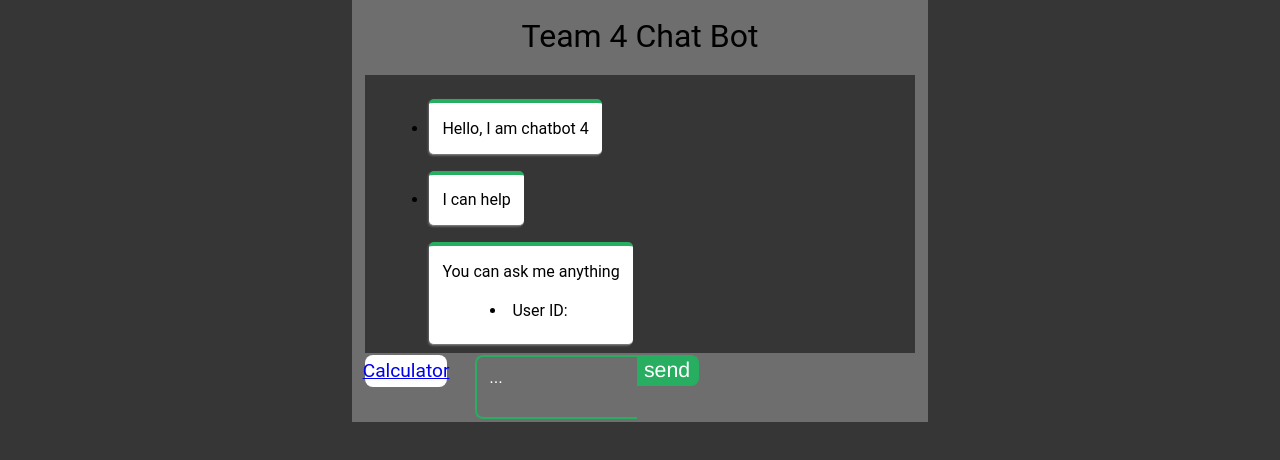
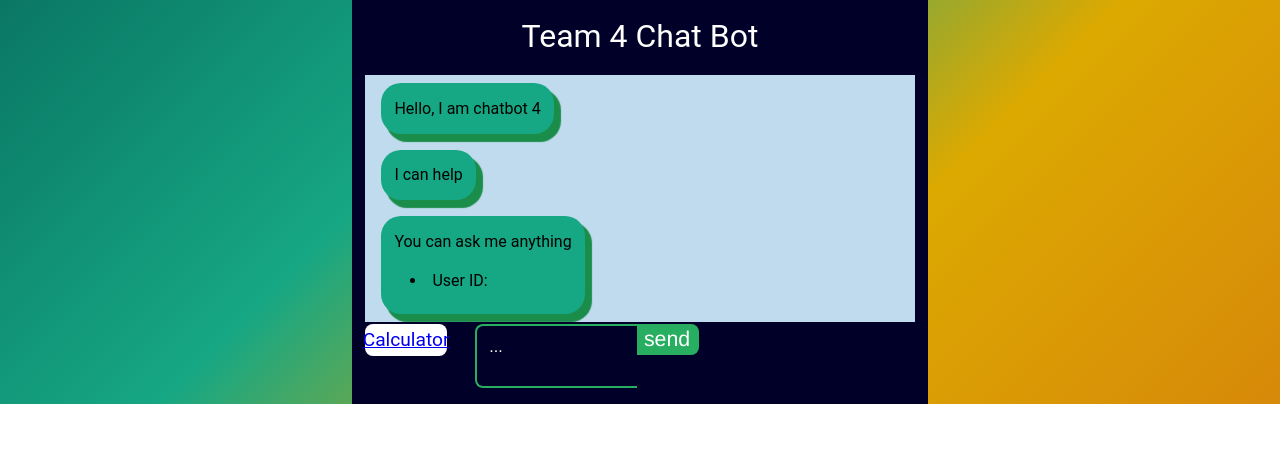
Before and after one commit to Lumenita/Team4, a React (Create React App) app in the folder my-app/: page / in a window 1280 px wide. Shown: the top 460 px of the page. Built offline with nearby package versions, Linux system fonts and the light colour scheme; no server answers; the HTML template or start-up script is replaced by a standard one.

Commit message:
Css update
overhaul to color of page, cleaned up css for most parts except calculator and input area.
Fixed different resolution issue for the most part

```diff
--- a/my-app/src/App.js
+++ b/my-app/src/App.js
@@ -54,8 +54,9 @@ import './components/Style.css';
     // </div>
 
     <body>
+      <div>
+
         <div class="mainPage">
-
           <div class="title">
             <span> Team 4 Chat Bot </span>
           </div>
@@ -65,8 +66,6 @@ import './components/Style.css';
               <li class="botOutput botOutput--standard">Hello, I am chatbot 4</li>
               <li class="botOutput botOutput--standard">I can help</li>
               <li class="botOutput botOutput--standard">
-
-
                 <span class="botOutput--second-sentence">You can ask me anything</span>
                 <ul>
                   <li class="input__nested-list">User ID: {userID.users}</li>
@@ -76,21 +75,18 @@ import './components/Style.css';
           </div>
 
           <div class="chatboxArea">
-
             <div class="calculator">
               <a href="https://www.desmos.com/scientific">Calculator</a>
             </div>
 
             <div>
               <form action="" id="chatform" onSubmit={handleSubmit}>
-                <textarea placeholder="..." class="chatbox" name="chatbox" onChange={event => setText(event.target.value)}  minLength = "2"  style ={{resize:"none"}}></textarea>
-                <input class="submit-button" type="submit" value = "send"    style ={{resize:"none"}}/>
+                <textarea placeholder="..." class="chatbox" name="chatbox" onChange={event => setText(event.target.value)} minLength="2" style={{ resize: "none" }}></textarea>
+                <input class="submit-button" type="submit" value="send" style={{ resize: "none" }} />
               </form>
             </div>
-
           </div>
-
-
+        </div>
 
       </div>
     </body>
--- a/my-app/src/components/Style.css
+++ b/my-app/src/components/Style.css
@@ -1,66 +1,72 @@
+/*
+*   Body & Background
+*/
 body {
-    overflow-x: hidden;
+    display: contents;
+}
+body > div {
     font-family: 'Roboto', sans-serif;
     font-weight: 400;
     font-size: 1em;
     line-height: 1.45;
-    background-color: #363636;
+    background: linear-gradient(-45deg, #d78909, #dca901,#16a784, #0a7764);
+    /*background-size: 200% 200%;
+    animation: gradient 15s ease infinite;
+    height: 100vh;*/
 }
+/*@keyframes gradient {
+    0% {
+        background-position: 0% 50%;
+    }
+
+    50% {
+        background-position: 100% 50%;
+    }
+
+    100% {
+        background-position: 0% 50%;
+    }
+}*/
+.mainPage {
+    background-color: #000028;
+    width: 45%;
+    height: 100%;
+    margin: auto;
+    padding: 1%;
+}
+*, *:before, *:after {
+	box-sizing: border-box;
+}
+
 /*
-* Header
+* Title Area
 */
 .title {
-    min-height: 3%;
-    max-height: 3%;
     display: flex;
     justify-content: center;
     font-size: 2rem;
     margin: 0 0 0.5em 0;
+    color: #ffffff;
 }
+
 /*
-* Body
+* Chat Area
 */
-.mainPage {
-    flex-flow: row nowrap;
-    align-content: space-between;
-    background-color: #6e6e6e;
-    width: 45%;
-    height: 100%;
-    margin: 0 auto;
-    padding: 1%;
-    padding-bottom: 0;
-}
-*, *:before, *:after {
-	box-sizing: border-box;
-}
-body {
-    overflow-x: hidden;
-    font-family: 'Roboto', sans-serif;
-    font-weight: 400;
-    font-size: 1em;
-    -webkit-font-smoothing: antialiased;
-    line-height: 1.45;
-    background-color: #363636;
+ul {
+    list-style-type: none;
+    padding: 0 0.5em 0 0.5em;
 }
 .chatHistory {
-    background-color: #363636;
-    display: flex;
-    flex-flow: row nowrap;
-    align-content: space-between;
+    background-color: #c0dbed;
     height: 89%;
-    margin: 0 auto;
-    padding: 1em;
-    padding-bottom: 0;
 }
 .chatList {
-    font-family: inherit;
-    font-size: 1em;
     display: flex;
     flex-flow: column nowrap;
     align-items: flex-end;
     overflow-x: hidden;
     width: 100%;
-    max-height: 98%;
+    max-height: 100%;
     margin: 0 auto;
 }
 .chatList .userInput,
@@ -68,24 +74,24 @@ body {
     padding: 0.85em;
     margin: 0.5em;
     max-width: 100%;
-    background-color: #fff;
-    border-radius: 5px;
-    border-bottom: 1px solid #777;
+    border-radius: 20px;
+
 }
 .chatList .userInput {
-    box-shadow: 1px 1px 2px #666;
-    border-top: 4px solid #cc8914;
+    box-shadow: -6px 7px 1px 1px #d78909;
+    background-color: #dca901;
     opacity: 0;
     animation-name: animateBubble;
     animation-duration: 400ms;
     animation-iteration-count: 1;
     animation-play-state: running;
     animation-fill-mode: forwards;
+
 }
 .chatList .botOutput {
     align-self: flex-start;
-    box-shadow: -1px 1px 2px #666;
-    border-top: 4px solid #27ae60;
+    box-shadow: 6px 7px 1px 1px #1b8d4b;
+    background-color: #16a784;
     will-change: auto;
     height: auto;
     opacity: 0;
@@ -98,11 +104,11 @@ body {
 .chatList .botOutput:last-child {
     display: none;
 }
-.chatList .bot__command {
-    color: #f5f5f5;
-    color: #27ae60;
-    font-weight: 600;
-    padding: 0.1em;
+.chatList .botOutput--standard:last-child {
+    display: block;
+}
+.chatList .botOutput--second-sentence {
+    display: block;
 }
 .chatList .botOutput:nth-child(1) {
     animation-delay: 600ms;
@@ -116,19 +122,6 @@ body {
     animation-delay: 1800ms;
     animation-play-state: running;
 }
-.chatList .botOutput--standard:last-child {
-    display: block;
-}
-.chatList .botOutput--failed {
-    display: block !important;
-}
-.chatList .botOutput--second-sentence {
-    display: block;
-}
-.chatList .botOutputImage {
-    max-width: 16em;
-    height: 12em;
-}
 @keyframes animateBubble {
     0% {
         transform: translateY(-20%);
@@ -140,16 +133,22 @@ body {
         opacity: 1;
     }
 }
+/*
+* Input Area
+*/
+.calculator {
+    width: 15%;
+    height: 4vh;
+    background-color: white;
+    align-items: center;
+    justify-content: center;
+    display: flex;
+    font-size: 1.2em;
+    border-radius: 8px 8px 8px 8px;
+}
 
-#chatform {
-    display: flex;
-    justify-content: center;
-    width: 80%;
-    margin: 0 auto;
 
-    font-size: 12pt;
-    font-family: Helvetica;
-}
+
 
 .chatboxArea {
     margin: 0 auto;
@@ -163,6 +162,15 @@ body {
 
 }
 
+#chatform {
+    display: flex;
+    justify-content: center;
+    width: 80%;
+    margin: 0 auto;
+
+    font-size: 12pt;
+    font-family: Helvetica;
+}
 textarea[name="chatbox"] {
     resize: none;
     border: 2px solid #27ae60;
@@ -178,12 +186,10 @@ textarea[name="chatbox"] {
     font-size: 1em;
 
 }
-
 textarea[name="chatbox"]:focus {
     outline: none;
     border: 2px solid #4bd786;
 }
-
 ::-webkit-input-placeholder {
     color: #fff;
 }
@@ -211,22 +217,20 @@ input[type="submit"]:hover {
     border-color: #4bd786;
     color: #fff;
 }
-
 .input__nested-list {
     list-style: disc;
     list-style-position: inside;
     padding: 0.5em;
 }
-
 .input__nested-list:first-child {
     padding-top: 1em;
 }
-
 .input__nested-link {
     color: #2ecc71;
     text-decoration: none;
     border-bottom: 1px solid #2ecc71;
 }
+
 
 ::-webkit-scrollbar {
     width: 0.65em;
@@ -240,14 +244,3 @@ input[type="submit"]:hover {
 ::-webkit-scrollbar-thumb {
     background: rgba(0, 0, 0, 0.3);
 }
-
-.calculator {
-    width: 15%;
-    height: 4vh;
-    background-color: white;
-    align-items: center;
-    justify-content: center;
-    display: flex;
-    font-size: 1.2em;
-    border-radius: 8px 8px 8px 8px;
-}
```
Also changed, not shown: 2 other files (tests, documents, lock files or other folders). Lines whose indentation alone changed are shown as unchanged.
